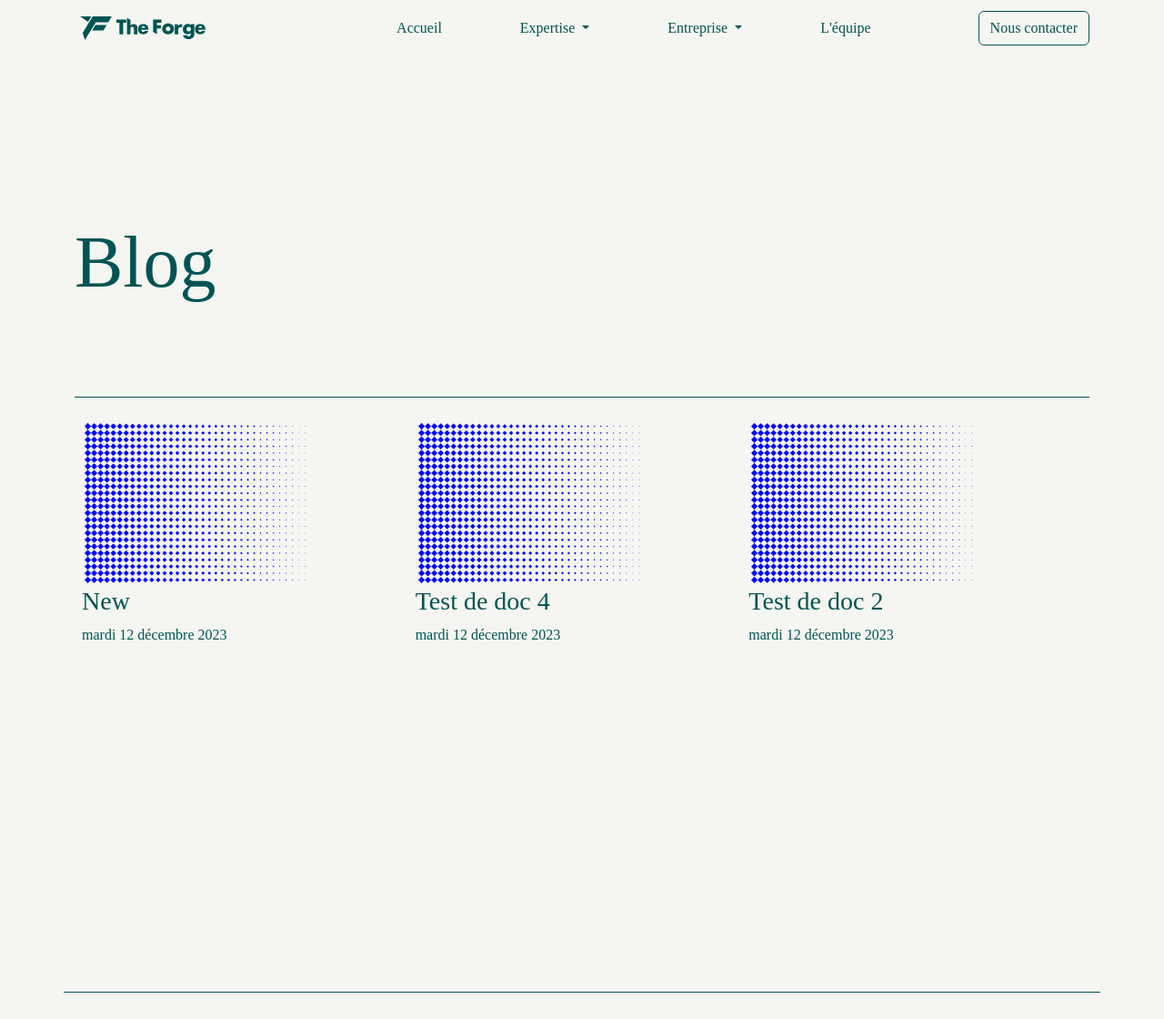
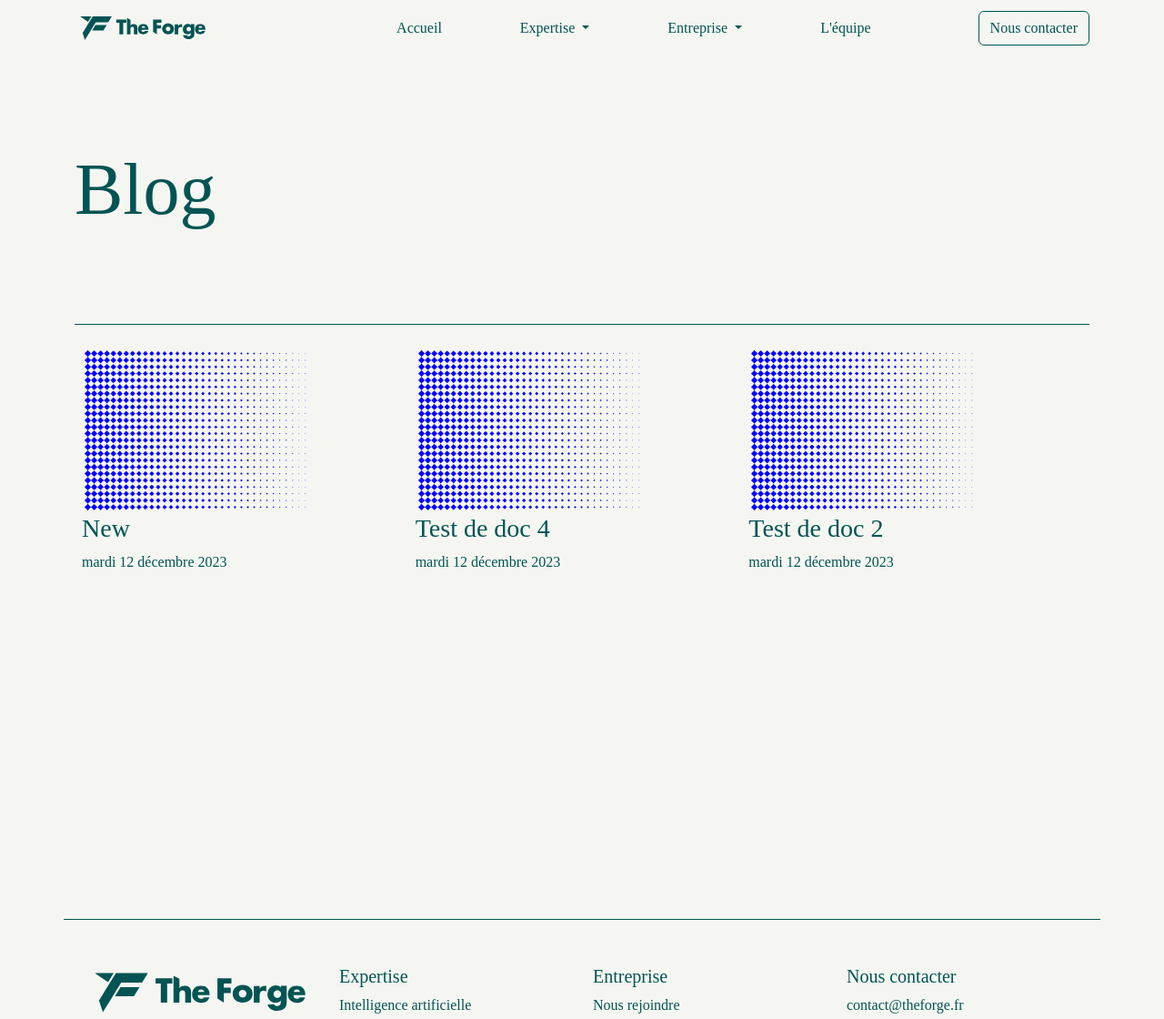
Before and after one commit to bdioui/TheForge, a Django app: page /blog/ in a window 1280 px wide. Shown: the top 1120 px of the page at 91% size. Run offline with Django 5.2, Linux system fonts and the light colour scheme; data comes from the database, SQL or seed files in the repository; some web fonts are replaced.

```diff
--- a/TheForgeWebsite/Main/templates/Main/Blog.html
+++ b/TheForgeWebsite/Main/templates/Main/Blog.html
@@ -90,7 +90,7 @@
   <Main>
     <!-- Section Hero -->
     <section>
-      <div class="container text-vert fade-up" style="padding-top:15rem !important; padding-bottom:100px !important">
+      <div class="container text-vert fade-up" style="margin-top:10rem !important; padding-bottom:100px !important">
         <div class="display-1" style="margin-bottom:100px;">Blog</div>
         <div class="row borderTop justify-content-around pt-4 m-auto p-2">
           {% for post in posts %}
```
